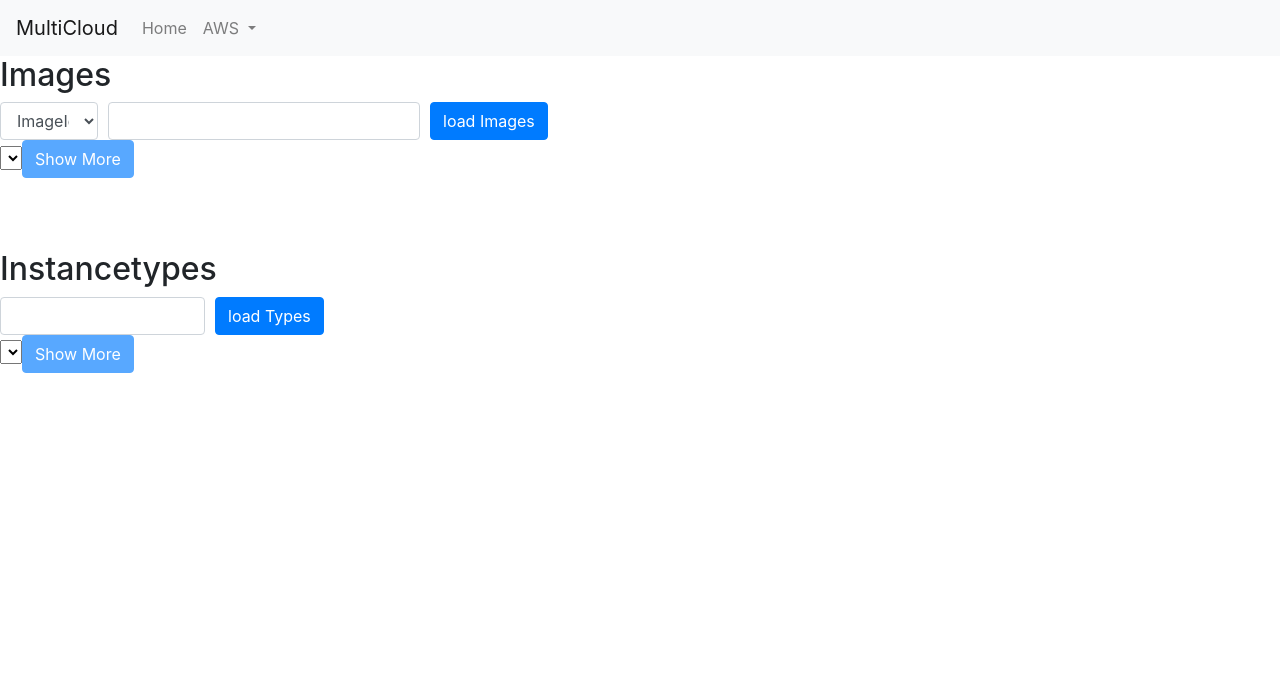
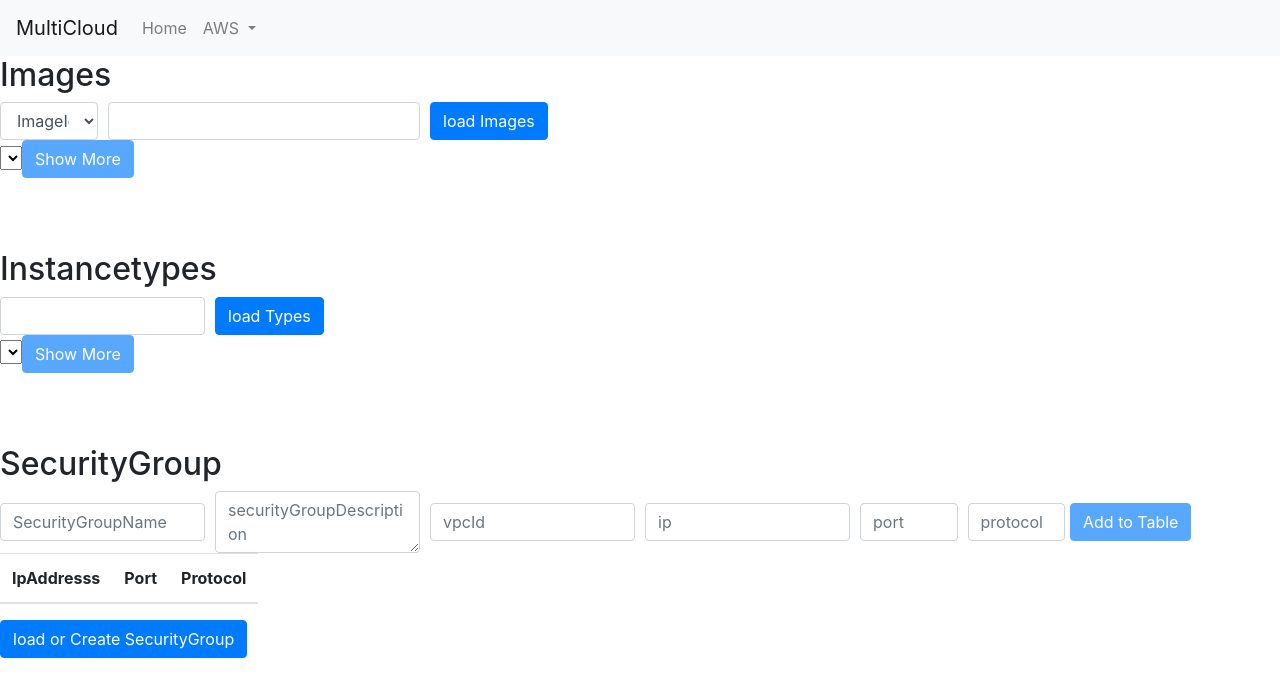
Before and after one commit to Kreidl/selfservice_multicloud, an Angular app in the folder frontend/: page /awsvmcreate in a window 1280 px wide. Shown: the top 696 px of the page. Built offline with nearby package versions, Linux system fonts and the light colour scheme.

Commit message:
Implemented SecurityGroup in Frontend

```diff
--- a/frontend/src/app/awsvm/awsvm.component.html
+++ b/frontend/src/app/awsvm/awsvm.component.html
@@ -1,5 +1,6 @@
   <form [formGroup]="newVMForm" (ngSubmit)="onSubmit()">
     <h2>Images</h2>
+    <div>
       <div class="form-row align-items-center">
         <div class="col-sm-1">
           <label class="sr-only" for="imageSearchSelection">ImageSearch</label>
@@ -30,12 +31,15 @@
           <input type="button" class="btn btn-primary" (click)="increaseImagesBy(10)" [disabled]="!images" value="Show More" >
         </div>
       </div>
+    </div>
     <br/><br/><br/>
 
 
 
 
     <h2>Instancetypes</h2>
+
+    <div>
       <div class="form-row align-items-center">
         <div class="col-sm-2">
           <label class="sr-only" for="inlineFormInputMaxmemory">maxMemory</label>
@@ -57,4 +61,72 @@
           <input type="button" class="btn btn-primary" (click)="increaseTypesBy(10)" [disabled]="!types" value="Show More" >
         </div>
       </div>
+    </div>
+    <br/><br/><br/>
+
+
+
+    <h2>SecurityGroup</h2>
+    <div [hidden]="groupId">
+      <div class="form-row align-items-center">
+        <div class="input-group col-sm-2">
+          <input type="text" class="form-control" formControlName="securityGroupName" placeholder="SecurityGroupName" aria-label="SecurityGroupName">
+        </div>
+
+        <div class="input-group col-sm-2">
+          <textarea class="form-control" aria-label="SecurityGroupDescription" formControlName="securityGroupDescription" placeholder="securityGroupDescription"></textarea>
+        </div>
+
+        <div class="input-group col-sm-2">
+          <input type="text" class="form-control" placeholder="vpcId" formControlName="vpcId" aria-label="vpcId">
+        </div>
+
+        <div class="input-group col-sm-2">
+          <input type="text" class="form-control" placeholder="ip" formControlName="ip" aria-label="ip">
+        </div>
+
+        <div class="input-group col-sm-1">
+          <input type="number" class="form-control" placeholder="port" formControlName="port" aria-label="port">
+        </div>
+
+        <div class="input-group col-sm-1">
+          <input type="text" class="form-control" placeholder="protocol" formControlName="protocol" aria-label="protocol">
+        </div>
+
+        <input type="button" class="btn btn-primary" (click)="addToTable()" [disabled]="!(this.f.ip.value && this.f.port.value && this.f.protocol.value)" value="Add to Table" >
+      </div>
+      <div class="form-row align-items-center">
+        <div class="input-group col-sm-2">
+          <table class="table">
+            <thead>
+              <tr>
+                <th scope="col">IpAddresss</th>
+                <th scope="col">Port</th>
+                <th scope="col">Protocol</th>
+              </tr>
+            </thead>
+            <tbody>
+              <tr *ngFor="let authorize of authorizeConfig; let i = index">
+                <td>{{ authorize.ipaddress }}</td>
+                <td>{{ authorize.port }}</td>
+                <td>{{ authorize.protocol }}</td>
+              </tr>
+            </tbody>
+          </table>
+        </div>
+      </div>
+      <div class="form-row align-items-center">
+        <div class="col-auto">
+          <p *ngIf="!groupId && securityGroupInfo"><em>Loading or Creating SecurityGroup</em></p>
+          <input type="button" class="btn btn-primary" (click)="loadOrCreateSecurityGroup()" value="load or Create SecurityGroup" >
+        </div>
+      </div>
+    </div>
+
+    <div class="form-row align-items-center"  [hidden]="!groupId">
+      <div class="col-auto">
+        <input type="text" class="form-control" placeholder="groupId" formControlName="groupId" aria-label="groupId" value ="{{groupId}}" readonly>
+      </div>
+    </div>
+
   </form>
--- a/frontend/src/app/awsvm/awsvm.component.ts
+++ b/frontend/src/app/awsvm/awsvm.component.ts
@@ -1,13 +1,13 @@
 import { Component, OnInit } from '@angular/core';
 import { FormBuilder, FormGroup, Validators, FormControl } from '@angular/forms';
-import { ImageService, ImageRequest, InstancetypeService } from '../api/aws/index';
+import { ImageService, ImageRequest, InstancetypeService, SecuritygroupService, SecurityGroupRequestAuthorizeConfiguration, SecurityGroupRequest } from '../api/aws/index';
 import {Observable} from 'rxjs';
 
 @Component({
   selector: 'app-awsvm',
   templateUrl: './awsvm.component.html',
   styleUrls: ['./awsvm.component.css'],
-  providers: [ImageService, InstancetypeService]
+  providers: [ImageService, InstancetypeService, SecuritygroupService]
 })
 export class AwsvmComponent implements OnInit {
 
@@ -18,12 +18,16 @@ export class AwsvmComponent implements OnInit {
   types: any[];
   displayNumImages = 10;
   displayNumTypes = 10;
+  groupId: string;
 
-  imagesSearchInfo = false;
-  typesSearchInfo = false;
+
+  private authorizeConfig: Array<SecurityGroupRequestAuthorizeConfiguration> = [];
+
+
 
   constructor(private imageService: ImageService,
               private instancetypeService: InstancetypeService,
+              private securitygroupService: SecuritygroupService,
               private formBuilder: FormBuilder) { }
 
   ngOnInit() {
@@ -31,11 +35,19 @@ export class AwsvmComponent implements OnInit {
       imageInput: [''],
       selectedImage: [''],
       selectedtype: [''],
-      maxMemory: ['']
+      maxMemory: [''],
+      securityGroupName: [''],
+      securityGroupDescription: [''],
+      vpcId: [''],
+      ip: [''],
+      port: [''],
+      protocol: [''],
+      groupId: ['']
 
     });
     this.imagesSearchInfo = false;
     this.typesSearchInfo = false;
+    this.securityGroupInfo = false;
   }
 
   onSubmit() {
@@ -77,6 +89,20 @@ export class AwsvmComponent implements OnInit {
       });
   }
 
+  addToTable() {
+    let authorize:SecurityGroupRequestAuthorizeConfiguration = {
+      ipaddress: this.f.ip.value,
+      port: this.f.port.value,
+      protocol: this.f.protocol.value,
+    };
+    this.authorizeConfig.push(authorize);
+
+    this.newVMForm.controls['ip'].setValue("");
+    this.newVMForm.controls['port'].setValue("");
+    this.newVMForm.controls['protocol'].setValue("");
+
+  }
+
   loadInstanceTypes() {
     this.typesSearchInfo = true;
 
@@ -100,6 +126,50 @@ export class AwsvmComponent implements OnInit {
 
   }
 
+  loadOrCreateSecurityGroup() {
+      this.securityGroupInfo = true;
+
+      if(this.authorizeConfig && this.authorizeConfig.length) {
+        let securityGroup:SecurityGroupRequest = {
+          //authorizeConfiguration?: Array<SecurityGroupRequestAuthorizeConfiguration>;
+          groupDescription: this.f.securityGroupDescription.value,
+          groupName: this.f.securityGroupName.value,
+          vpcId: this.f.vpcId.value,
+          authorizeConfiguration: this.authorizeConfig
+        }
+
+        this.securitygroupService.securitygroupLoadOrCreateSecurityGroupWithAuthorization(securityGroup).subscribe(
+          securityGroup => {
+            this.groupId = securityGroup.groupId
+            //console.log(securityGroup.groupId)
+          //  this.types  = types.types;
+          },
+          error => {
+            console.log(error);
+          });
+
+      }else{
+        let securityGroup:SecurityGroupRequest = {
+          //authorizeConfiguration?: Array<SecurityGroupRequestAuthorizeConfiguration>;
+          groupDescription: this.f.securityGroupDescription.value,
+          groupName: this.f.securityGroupName.value,
+          vpcId: this.f.vpcId.value,
+          authorizeConfiguration: []
+        }
+        this.securitygroupService.securitygroupLoadOrCreateSecurityGroup(securityGroup).subscribe(
+          securityGroup => {
+            this.groupId = securityGroup.groupId
+            //console.log(securityGroup.groupId)
+          //  this.types  = types.types;
+          },
+          error => {
+            console.log(error);
+          });
+
+      }
+
+  }
+
   increaseImagesBy(value) {
     this.displayNumImages += value;
   }
```
Lines whose indentation alone changed are shown as unchanged.
